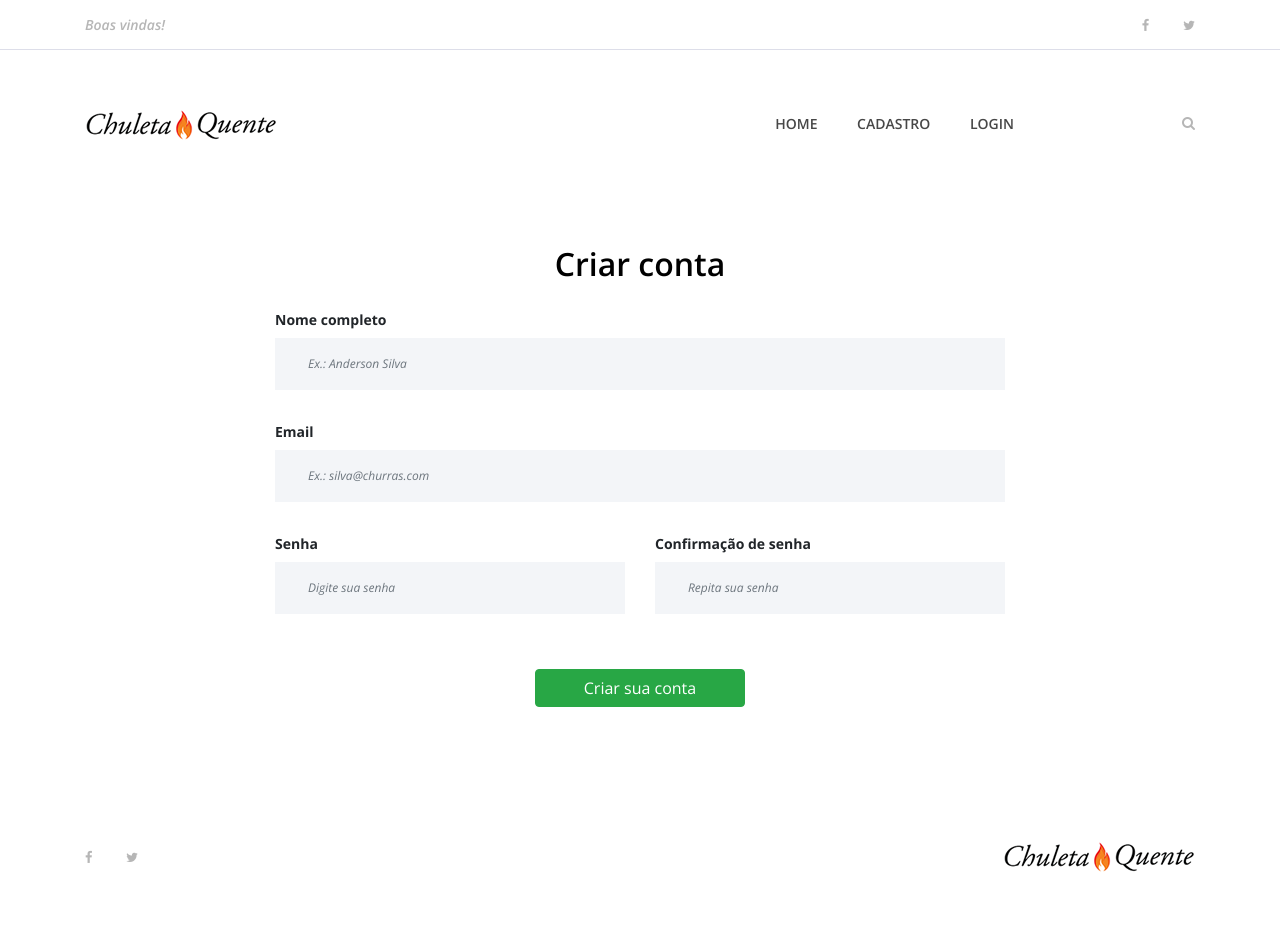
After one commit to quiquirodrigues006-lang/canesgril, a Django app: template canesgril/templates/frm_usuario.html in a window 1280 px wide. The commit adds this page. Run offline with Django 5.2, Linux system fonts and the light colour scheme; the template is opened without the code that fills it, so the values that code supplies are empty; some libraries are stand-ins or nearby versions.

Commit message:
mais um update

```diff
--- a/canesgril/requirements.txt
+++ b/canesgril/requirements.txt
@@ -2,3 +2,5 @@ asgiref==3.12.1
 Django==6.1.1
 sqlparse==0.6.0
 tzdata==2026.4
+dj_database_url
+psycopg2-binary
--- a/canesgril/templates/base.html
+++ b/canesgril/templates/base.html
@@ -8,7 +8,7 @@
     <meta http-equiv="X-UA-Compatible" content="IE=edge">
     <meta name="viewport" content="width=device-width, initial-scale=1, shrink-to-fit=no">
 
-    <title>Canes Grill | {% block title %}churrasco bom até demais{% endblock %}</title>
+    <title>Canes Grill | {% block title %}Bem-vindo{% endblock %}</title>
 
     <!-- Favicon e Stylesheet -->
     <link rel="icon" href="{% static 'img/core-img/favicon.ico' %}">
@@ -16,16 +16,15 @@
 </head>
 
 <body>
-    <!-- Injeção do header -->
+    <!-- Injeção do Cabeçalho (Preloader, Busca e Menu) -->
     {% include 'partials/_header.html' %}
+
+    <!-- Onde o conteúdo das páginas filhas será injetado -->
     {% block content %}
+    {% endblock %}
 
-
-
-    {% endblock %}
-    <!-- Injeção do header -->
+    <!-- Injeção do Rodapé -->
     {% include 'partials/_footer.html' %}
-
 
     <!-- ##### All Javascript Files ##### -->
     <script src="{% static 'js/jquery/jquery-2.2.4.min.js' %}"></script>
--- /dev/null
+++ b/canesgril/templates/frm_usuario.html
@@ -0,0 +1,109 @@
+{% extends 'base.html' %}
+{% load static %}
+
+{% block title %}{% if is_edit %}Meu Perfil{% else %}Criar Conta{% endif %}{% endblock %}
+
+{% block content %}
+<div class="contact-area section-padding-0-80 mt-5">
+    <div class="container">
+        <div class="row">
+            <div class="col-12">
+                <div class="section-heading text-center mb-4">
+                    <h2>{% if is_edit %}Configurações do Perfil{% else %}Criar conta{% endif %}</h2>
+                </div>
+            </div>
+        </div>
+
+        {% include 'partials/_alertas.html' %}
+
+        <div class="row justify-content-center">
+            <div class="col-12 col-md-8">
+                <div class="contact-form-area">
+                    <!-- Formulário Principal: Action dinâmica -->
+                    <form action="{% if is_edit %}{% url 'usuarios:edita_perfil' %}{% else %}{% url 'usuarios:cadastro' %}{% endif %}" method="post">
+                        {% csrf_token %}
+                        <div class="row">
+                            <div class="col-12 mb-3">
+                                <label for="nome"><b>Nome completo</b></label>
+                                <input type="text" class="form-control" name="nome" placeholder="Ex.: Anderson Silva" value="{% if is_edit %}{{ user.username }}{% endif %}" required>
+                            </div>
+
+                            <div class="col-12 mb-3">
+                                <label for="email"><b>Email</b></label>
+                                <input type="email" class="form-control" name="email" placeholder="Ex.: silva@churras.com" value="{% if is_edit %}{{ user.email }}{% endif %}" required>
+                            </div>
+
+                            <!-- Condicional: Novos Usuários vs Usuários Existentes -->
+                            {% if not is_edit %}
+                                <div class="col-12 col-lg-6 mb-3">
+                                    <label for="password"><b>Senha</b></label>
+                                    <input type="password" class="form-control" name="password" placeholder="Digite sua senha" required>
+                                </div>
+                                <div class="col-12 col-lg-6 mb-3">
+                                    <label for="password2"><b>Confirmação de senha</b></label>
+                                    <input type="password" class="form-control" name="password2" placeholder="Repita sua senha" required>
+                                </div>
+                            {% else %}
+                                <div class="col-12 text-center mt-2 mb-4">
+                                    <!-- Gatilho do Modal (Bootstrap 4) -->
+                                    <button type="button" class="btn btn-warning" data-toggle="modal" data-target="#modalSenha">
+                                        <i class="fa fa-key" aria-hidden="true"></i> Alterar Senha de Acesso
+                                    </button>
+                                </div>
+                            {% endif %}
+
+                            <div class="col-12 text-center mt-4">
+                                <button class="btn btn-success px-5" type="submit">{% if is_edit %}Atualizar Dados{% else %}Criar sua conta{% endif %}</button>
+                                {% if is_edit %}
+                                    <a href="{% url 'usuarios:dashboard' %}" class="btn btn-secondary px-4 ml-2">Voltar</a>
+                                {% endif %}
+                            </div>
+                        </div>
+                    </form>
+                </div>
+            </div>
+        </div>
+    </div>
+</div>
+
+<!-- ========================================== -->
+<!-- MODAL DE ALTERAÇÃO DE SENHA (Apenas Edição)-->
+<!-- ========================================== -->
+{% if is_edit %}
+<div class="modal fade" id="modalSenha" tabindex="-1" role="dialog" aria-labelledby="modalSenhaLabel" aria-hidden="true">
+    <div class="modal-dialog modal-dialog-centered" role="document">
+        <div class="modal-content">
+            <div class="modal-header bg-dark text-white">
+                <h5 class="modal-title" id="modalSenhaLabel">Alterar Senha de Acesso</h5>
+                <button type="button" class="close text-white" data-dismiss="modal" aria-label="Fechar">
+                    <span aria-hidden="true">&times;</span>
+                </button>
+            </div>
+            <!-- Formulário Secundário: Endpoint Restrito -->
+            <form action="{% url 'usuarios:altera_senha' %}" method="post">
+                {% csrf_token %}
+                <div class="modal-body">
+                    <div class="form-group mb-3">
+                        <label for="senha_antiga"><b>Senha Atual</b></label>
+                        <input type="password" class="form-control" name="senha_antiga" placeholder="Digite a senha atual" required>
+                    </div>
+                    <div class="form-group mb-3">
+                        <label for="nova_senha"><b>Nova Senha</b></label>
+                        <input type="password" class="form-control" name="nova_senha" placeholder="Digite a nova senha" required>
+                    </div>
+                    <div class="form-group mb-3">
+                        <label for="confirma_senha"><b>Confirmar Nova Senha</b></label>
+                        <input type="password" class="form-control" name="confirma_senha" placeholder="Repita a nova senha" required>
+                    </div>
+                </div>
+                <div class="modal-footer">
+                    <button type="button" class="btn btn-secondary" data-dismiss="modal">Cancelar</button>
+                    <button type="submit" class="btn btn-success">Salvar Nova Senha</button>
+                </div>
+            </form>
+        </div>
+    </div>
+</div>
+{% endif %}
+
+{% endblock %}
--- /dev/null
+++ b/canesgril/templates/partials/_alertas.html
@@ -0,0 +1,14 @@
+{% if messages %}
+    <div class="row mt-3">
+        <div class="col-12">
+            {% for message in messages %}
+                <div class="alert alert-{% if message.tags == 'error' %}danger{% else %}{{ message.tags }}{% endif %} alert-dismissible fade show text-center" role="alert">
+                    {{ message }}
+                    <button type="button" class="close" data-dismiss="alert" aria-label="Fechar">
+                        <span aria-hidden="true">&times;</span>
+                    </button>
+                </div>
+            {% endfor %}
+        </div>
+    </div>
+{% endif %}
--- a/canesgril/templates/partials/_footer.html
+++ b/canesgril/templates/partials/_footer.html
@@ -11,10 +11,10 @@
                 </div>
                 <!-- Footer Logo -->
                 <div class="footer-logo">
-                        <a href="#"><img src="{% static 'img/core-img/logo.png' %}" alt=""></a>
+                    <a href="{% url 'churras:index' %}"><img src="{% static 'img/core-img/logo.png' %}" alt="Logo Footer"></a>
                 </div>
             </div>
         </div>
     </div>
 </footer>
-    <!-- ##### Footer Area Start ##### -->
+<!-- ##### Footer Area End ##### -->
--- a/canesgril/templates/partials/_header.html
+++ b/canesgril/templates/partials/_header.html
@@ -1,54 +1,48 @@
-   {% load static%}
+{% load static %}
+
 <!-- Preloader -->
 <div id="preloader">
     <i class="circle-preloader"></i>
-        <img src="{%static 'img/core-img/pizza.png' %}" alt="">
+    <img src="{% static 'img/core-img/pizza.png'%}" alt="Carregando">
 </div>
 
 <!-- Search Wrapper -->
 <div class="search-wrapper">
-        <!-- Close Btn -->
     <div class="close-btn"><i class="fa fa-times" aria-hidden="true"></i></div>
-
     <div class="container">
         <div class="row">
             <div class="col-12">
-                    <form action="#" method="post">
-                        <input type="search" name="search" placeholder="O que está procurando...">
+                <!-- ALTERADO: Namespace churras:buscar -->
+                <form action="{% url 'churras:buscar' %}">
+                    {% csrf_token %}
+                    <input type="search" name="buscar" placeholder="O que está procurando...">
                     <button type="submit"><i class="fa fa-search" aria-hidden="true"></i></button>
                 </form>
             </div>
         </div>
     </div>
 </div>
-    <!-- Fim Preloader -->
 
-
-    <!-- ##### Menu #### Header ##### -->
+<!-- ##### Header Area Start ##### -->
 <header class="header-area">
-
-        <!-- Top Header Area -->
     <div class="top-header-area">
         <div class="container h-100">
             <div class="row h-100 align-items-center justify-content-between">
-                    <!-- Breaking News -->
                 <div class="col-12 col-sm-6">
                     <div class="breaking-news">
                         <div id="breakingNewsTicker" class="ticker">
                             <ul>
-                                    <li><a href="">Boas vindas!</a></li>
-                                    <li><a href="">O melhor Churrasco</a></li>
-                                    <li><a href="">Você encontra aqui!</a></li>
+                                <li><a href="#">Boas vindas!</a></li>
+                                <li><a href="#">O melhor Churrasco</a></li>
+                                <li><a href="#">Você encontra aqui!</a></li>
                             </ul>
                         </div>
                     </div>
                 </div>
-
-                    <!-- Top Social Info -->
                 <div class="col-12 col-sm-6">
                     <div class="top-social-info text-right">
-                            <a href=""><i class="fa fa-facebook" aria-hidden="true"></i></a>
-                            <a href=""><i class="fa fa-twitter" aria-hidden="true"></i></a>
+                        <a href="#"><i class="fa fa-facebook" aria-hidden="true"></i></a>
+                        <a href="#"><i class="fa fa-twitter" aria-hidden="true"></i></a>
                     </div>
                 </div>
             </div>
@@ -59,44 +53,43 @@
     <div class="delicious-main-menu">
         <div class="classy-nav-container breakpoint-off">
             <div class="container">
-                    <!-- Menu -->
                 <nav class="classy-navbar justify-content-between" id="deliciousNav">
+                    <!-- ALTERADO: Namespace churras:index -->
+                    <a class="nav-brand" href="{% url 'churras:index' %}"><img src="{% static 'img/core-img/logo.png' %}" alt=""></a>
 
-                        <!-- Logo -->
-                        <a class="nav-brand" href="#"><img src="{% static 'img/core-img/logo.png' %}" alt=""></a>
-
-                        <!-- Navbar Toggler -->
                     <div class="classy-navbar-toggler">
                         <span class="navbarToggler"><span></span><span></span><span></span></span>
                     </div>
 
-                        <!-- Menu -->
                     <div class="classy-menu">
-
-                            <!-- close btn -->
                         <div class="classycloseIcon">
                             <div class="cross-wrap"><span class="top"></span><span class="bottom"></span></div>
                         </div>
 
-                            <!-- Nav Start -->
                         <div class="classynav">
                             <ul>
-                                    <li><a href="{% url 'churras:index'%}">Home</a></li>
-                                    <li><a href="/churrasco">Churrasco</a></li>
+                                <!-- ALTERADO: Namespaces completos para usuários e churras -->
+                                {% if user.is_authenticated %}
+                                    <li><a href="{% url 'churras:index' %}">home</a></li>
+                                    <li><a href="{% url 'usuarios:dashboard' %}">area da aura</a></li>
+                                    <li><a href="{% url 'usuarios:cria_prato' %}">Criar Pratos</a></li>
+                                    {% if user.is_superuser %}
+                                        <li><a href="{% url 'admin:index' %}">Admin</a></li>
+                                    {% endif %}
+                                    <li><a href="{% url 'usuarios:logout' %}">Logout</a></li>
+                                {% else %}
+                                    <li><a href="{% url 'churras:index' %}">Home</a></li>
+                                    <li><a href="{% url 'usuarios:cadastro' %}">Cadastro</a></li>
+                                    <li><a href="{% url 'usuarios:login' %}">Login</a></li>
+                                {% endif %}
                             </ul>
 
-                                <!-- Formulario de busca -->
                             <div class="search-btn">
                                 <i class="fa fa-search" aria-hidden="true"></i>
                             </div>
-                                <!-- Formulario de busca -->
-
-                            </div>
-                            <!-- Nav End -->
                         </div>
                     </nav>
                 </div>
             </div>
         </div>
     </header>
-    <!-- ##### Header Area End ##### -->
```
Also changed, not shown: canesgril/canesgril/settings.py (+11 -1 lines), canesgril/churras/models.py (+7 -4 lines), canesgril/templates/cadastro.html (added, +51 -0 lines), canesgril/templates/dashboard.html (added, +66 -0 lines), canesgril/templates/frm_pratos.html (added, +103 -0 lines), canesgril/templates/index.html (+5 -9 lines), canesgril/templates/login.html (added, +44 -0 lines), canesgril/templates/partials/_paginator.html (added, +40 -0 lines). Lines whose indentation alone changed are shown as unchanged.
